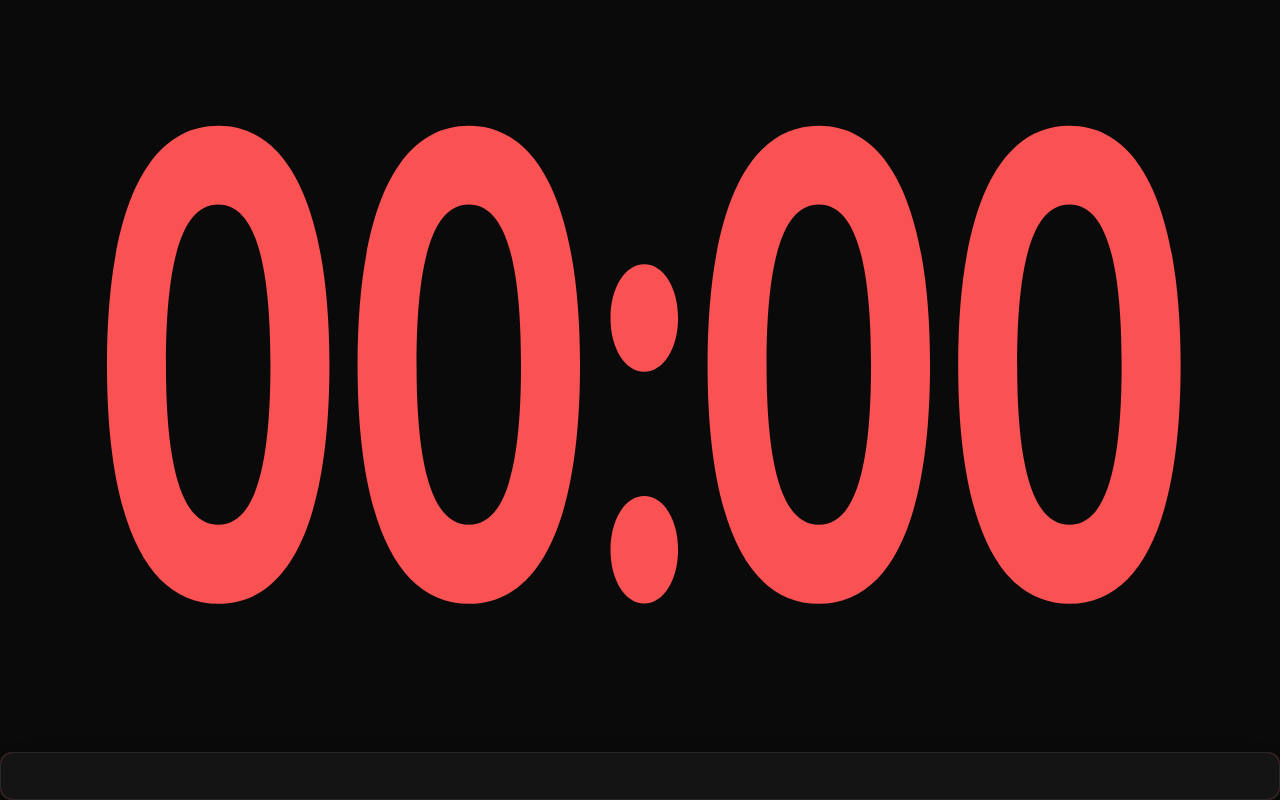
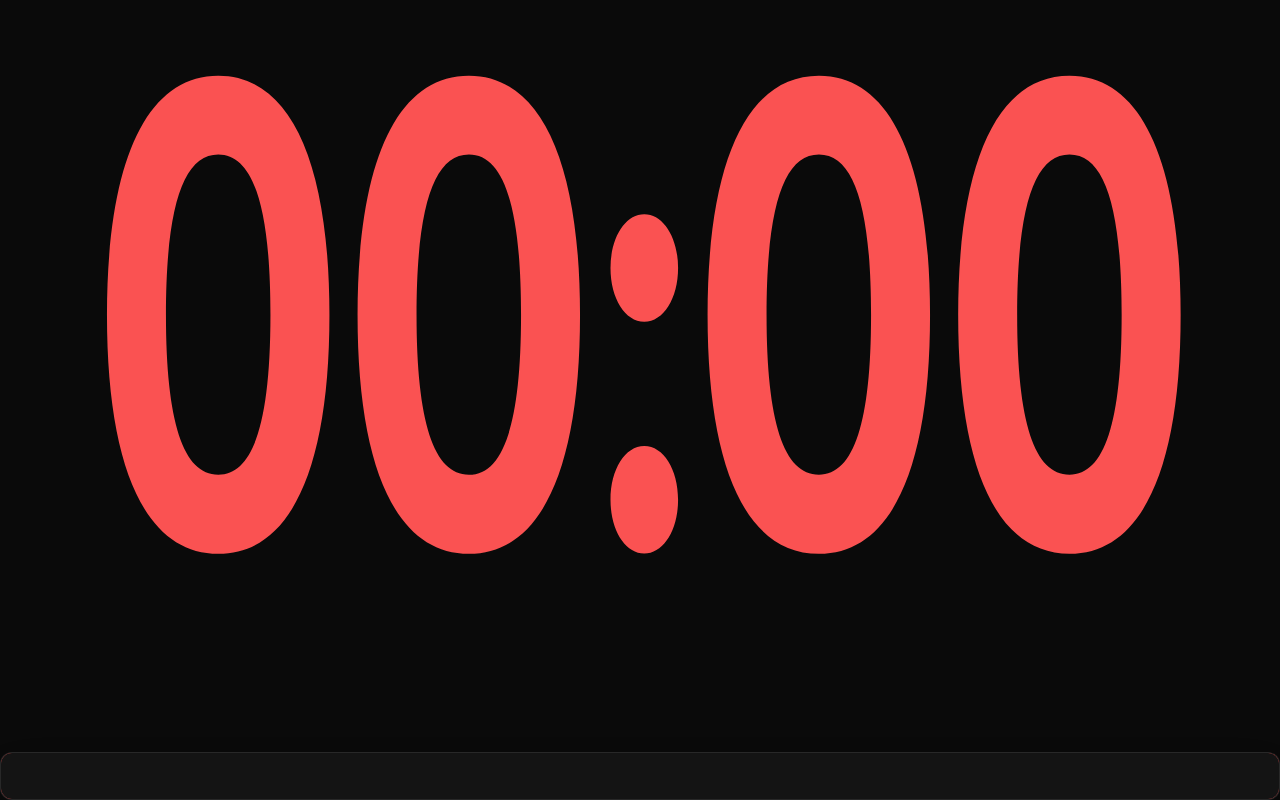
Before and after one commit to e1n7/stage-timer, a Next.js app: page /output in a window 1280 px wide. Built offline with nearby package versions, Linux system fonts and the light colour scheme.

Commit message:
Adjust output timer position and bump version

```diff
--- a/app/layout.tsx
+++ b/app/layout.tsx
@@ -6,15 +6,15 @@ export const metadata: Metadata = {
   description: 'A professional stage timer application',
   manifest: '/manifest.json',
   icons: {
-    icon: '/Timer--Streamline-Radix.svg?v=85',
-    apple: '/icon-192.png?v=85',
+    icon: '/Timer--Streamline-Radix.svg?v=86',
+    apple: '/icon-192.png?v=86',
   },
 };
 
 const versionScript = `
   try {
     if ('localStorage' in window) {
-      var currentVersion = 'v85';
+      var currentVersion = 'v86';
       var storedVersion = localStorage.getItem('appVersion');
       if (storedVersion !== currentVersion) {
         localStorage.setItem('appVersion', currentVersion);
--- a/package.json
+++ b/package.json
@@ -1,7 +1,7 @@
 {
   "name": "stage-timer",
   "private": true,
-  "version": "1.0.3",
+  "version": "1.0.4",
   "type": "module",
   "scripts": {
     "dev": "next dev",
--- a/src/components/TimerOutput.tsx
+++ b/src/components/TimerOutput.tsx
@@ -280,7 +280,7 @@ export const TimerOutput = () => {
         <div className="relative flex h-full w-full flex-col items-center justify-center">
           {/* Background Timer Layer (Blurred out when message is active) */}
           <div className={`absolute inset-0 flex items-center justify-center transition-all duration-300 ${messageMaximize && messageText && !isEmpty ? 'filter blur-[8px] brightness-50 select-none pointer-events-none' : ''}`}>
-            <div className="mb-[9vh] flex w-full items-center justify-center overflow-visible">
+            <div className="mb-[9vh] flex w-full items-center justify-center overflow-visible" style={{ transform: 'translateY(-50px)' }}>
               <div
                 className="timer-output-display max-w-full text-center font-bold tabular-nums tracking-tighter whitespace-nowrap transition-all duration-75"
                 style={{
```
Also changed, not shown: public/manifest.json, 1 other file (tests, documents, lock files or other folders).
